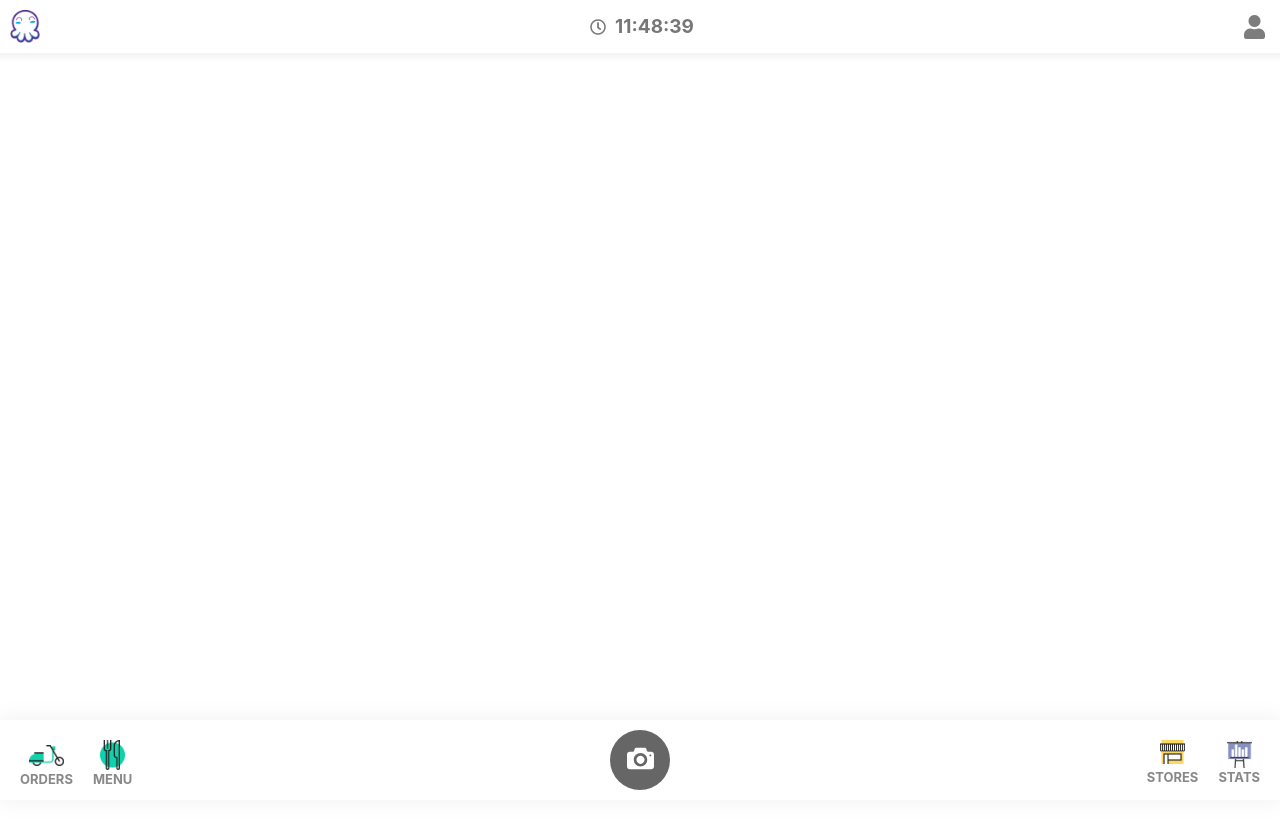
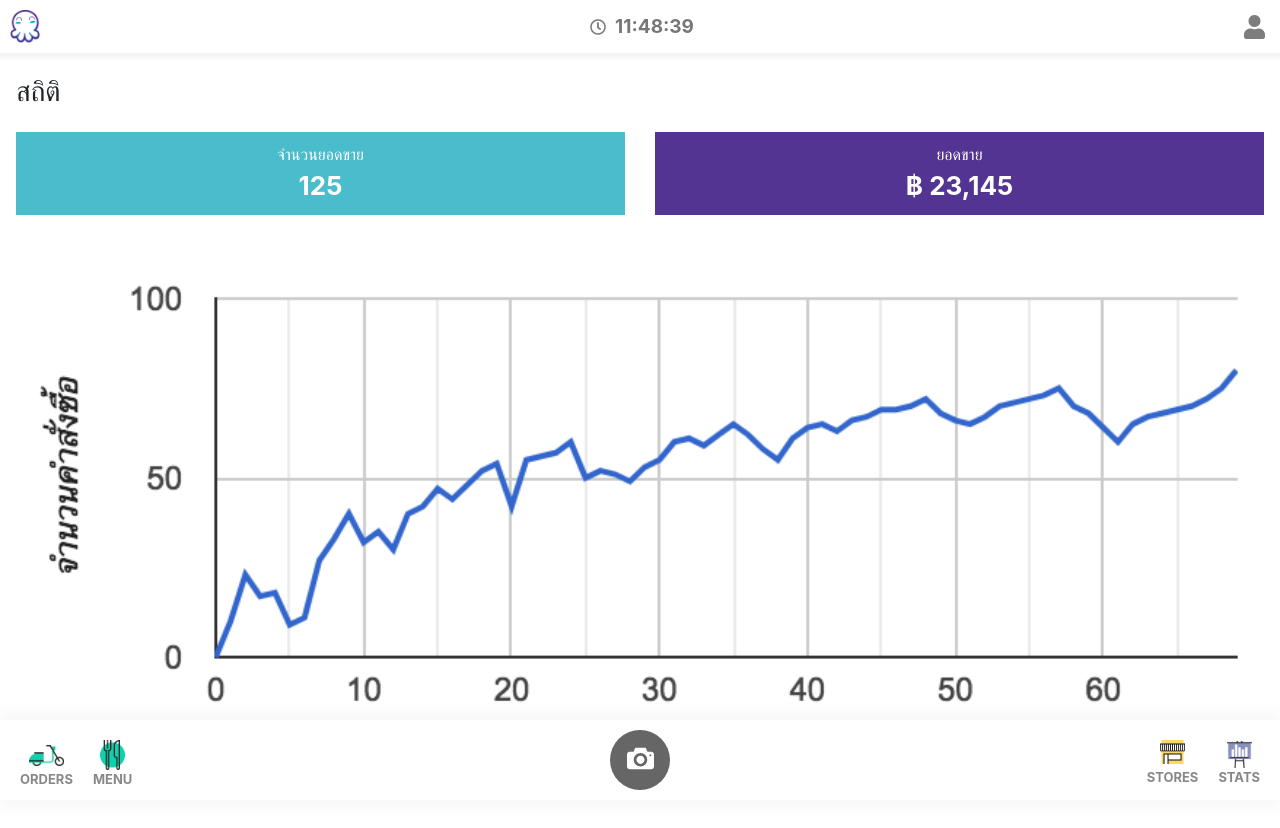
Before and after one commit to kykungz/isellfood, a React (Create React App) app: page /stats in a window 1280 px wide. Shown: the top 828 px of the page. Before the commit the page ends 800 px from the top, so only its background shows below. Built offline with nearby package versions, Linux system fonts and the light colour scheme.

Commit message:
stats v1

```diff
--- a/src/pages/Stats.js
+++ b/src/pages/Stats.js
@@ -1,4 +1,19 @@
 import React from 'react'
+import styled from 'styled-components'
+
+const StatNumber = styled.div`
+  text-align: center;
+  padding: 10px 10px;
+  background: #543492;
+  color: #fff;
+  margin: 15px 0;
+  span {
+    display: block;
+  }
+  strong {
+    font-size: 26px;
+  }
+`
 
 class Stats extends React.Component {
   state = {
@@ -11,8 +26,24 @@ class Stats extends React.Component {
 
   render() {
     return (
-      <div>
-        <h1>Hello World</h1>
+      <div style={{ margin: '1em', paddingTop: 1 }}>
+        <h3 className="heading">สถิติ</h3>
+        <div className="row">
+          <div className="col">
+            <StatNumber style={{ background: 'rgb(73, 189, 204)'}}>
+              <span>จำนวนยอดขาย</span>
+              <strong>125</strong>
+
+            </StatNumber>
+          </div>
+          <div className="col">
+            <StatNumber>
+              <span>ยอดขาย</span>
+              <strong>฿ 23,145</strong>
+            </StatNumber>
+          </div>
+        </div>
+        <img src="/images/graph.png" width="100%" height="auto" alt="" />
       </div>
     )
   }
--- a/src/router/index.js
+++ b/src/router/index.js
@@ -57,6 +57,11 @@ const routes = [
     exact: true,
     component: Order,
   },
+  {
+    path: '/stats',
+    exact: true,
+    component: Stats
+  },
 ]
 
 export default () => (
```
Also changed, not shown: public/images/graph.png (added).
